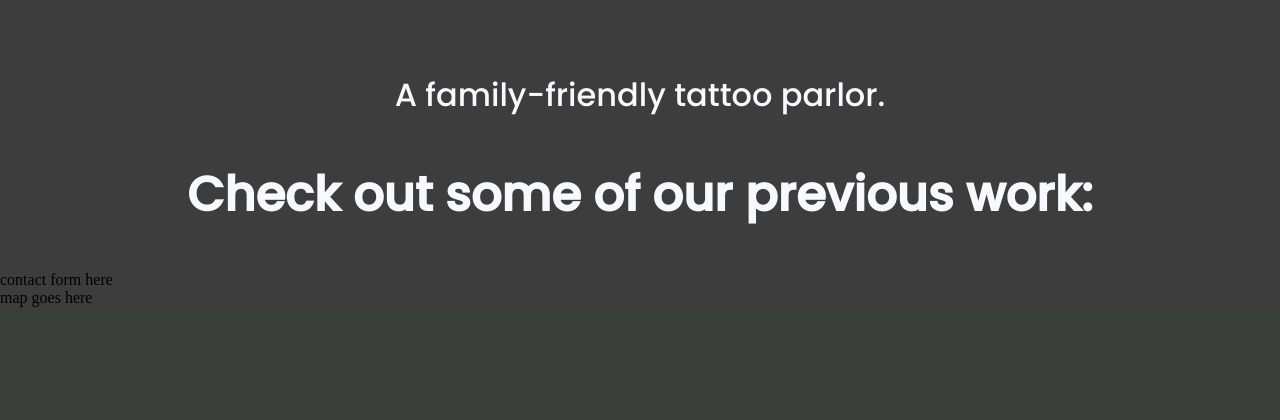
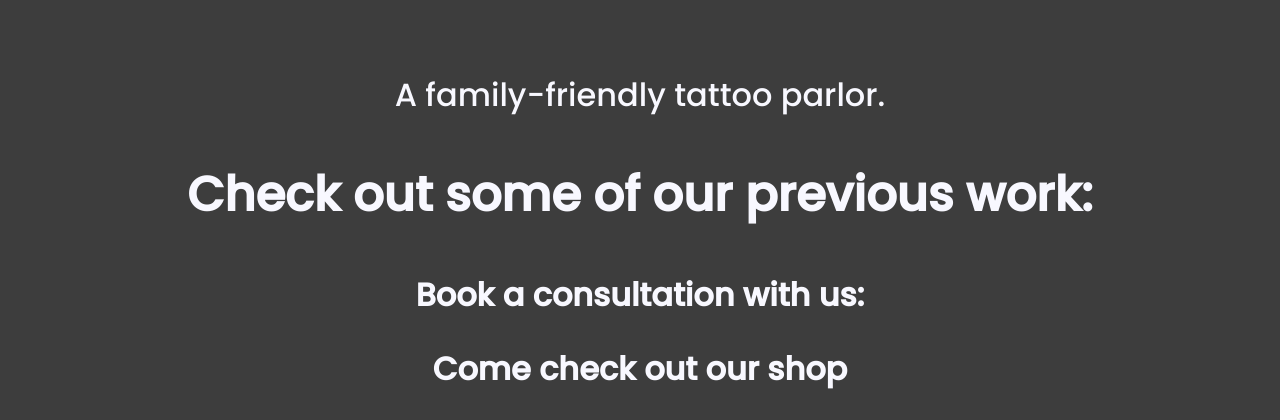
Before and after one commit to Holgermueller/loustattoos, a PHP site: page / in a window 1280 px wide. Shown: the part 660-1080 px from the top of the page. Before the commit the page ends 967 px from the top, so only its background shows below. Run offline with PHP 8.4, Linux system fonts and the light colour scheme.

Commit message:
some layout work

```diff
--- a/index.html
+++ b/index.html
@@ -70,9 +70,13 @@
     <section id="gallery" class="gallery">
       <h2>Check out some of our previous work:</h2>
     </section>
-    <section id="contact" class="contact">contact form here</section>
+    <section id="contact" class="contact">
+      <h2 class="section-header">Book a consultation with us:</h2>
+    </section>
 
-    <section id="location" class="location">map goes here</section>
+    <section id="location" class="location">
+      <h2 class="section-header">Come check out our shop</h2>
+    </section>
 
     <script src="public/index.js"></script>
   </body>
--- a/public/styles.css
+++ b/public/styles.css
@@ -11,6 +11,7 @@ html {
   padding: 0;
   margin: 0;
   background-color: var(--main-background-color);
+  scroll-behavior: smooth;
 }
 
 .header {
@@ -130,7 +131,8 @@ h1 {
 }
 
 .about-section,
-.gallery {
+.gallery,
+.section-header {
   font-family: var(--secondary-font);
   color: var(--secondary-font-color);
   text-align: center;
```
